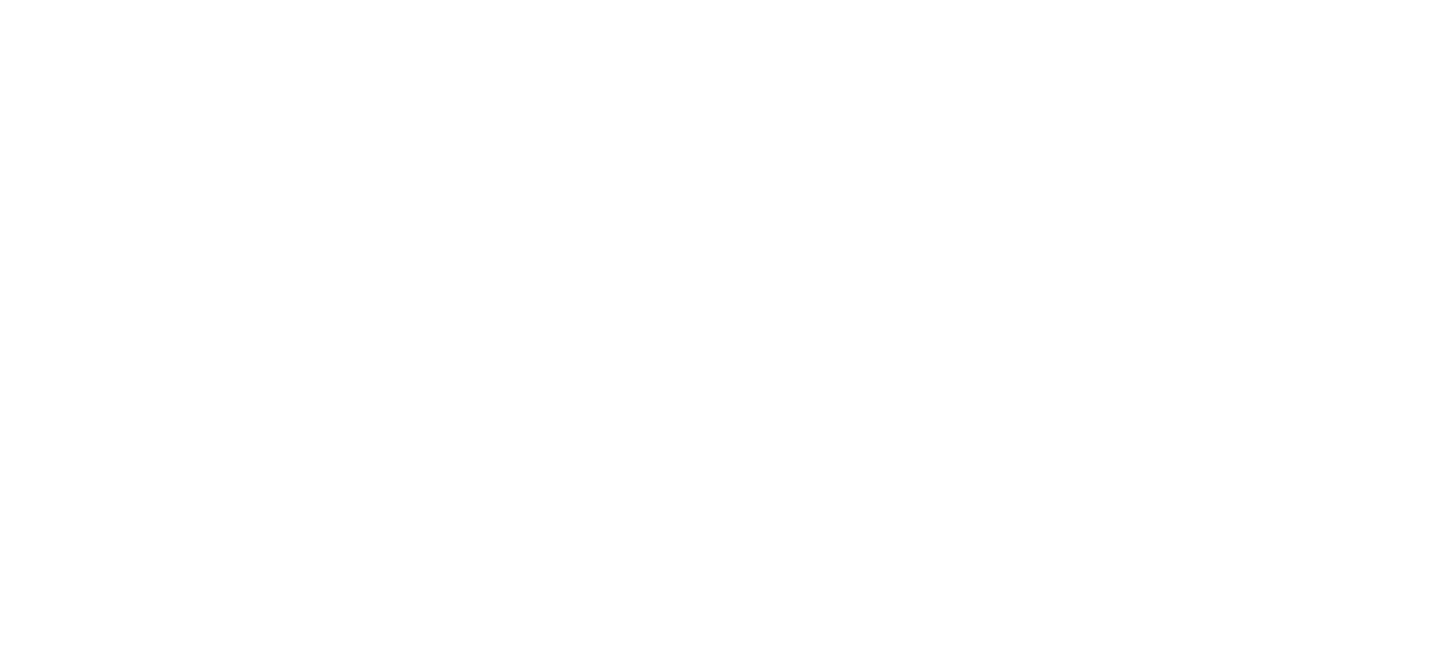
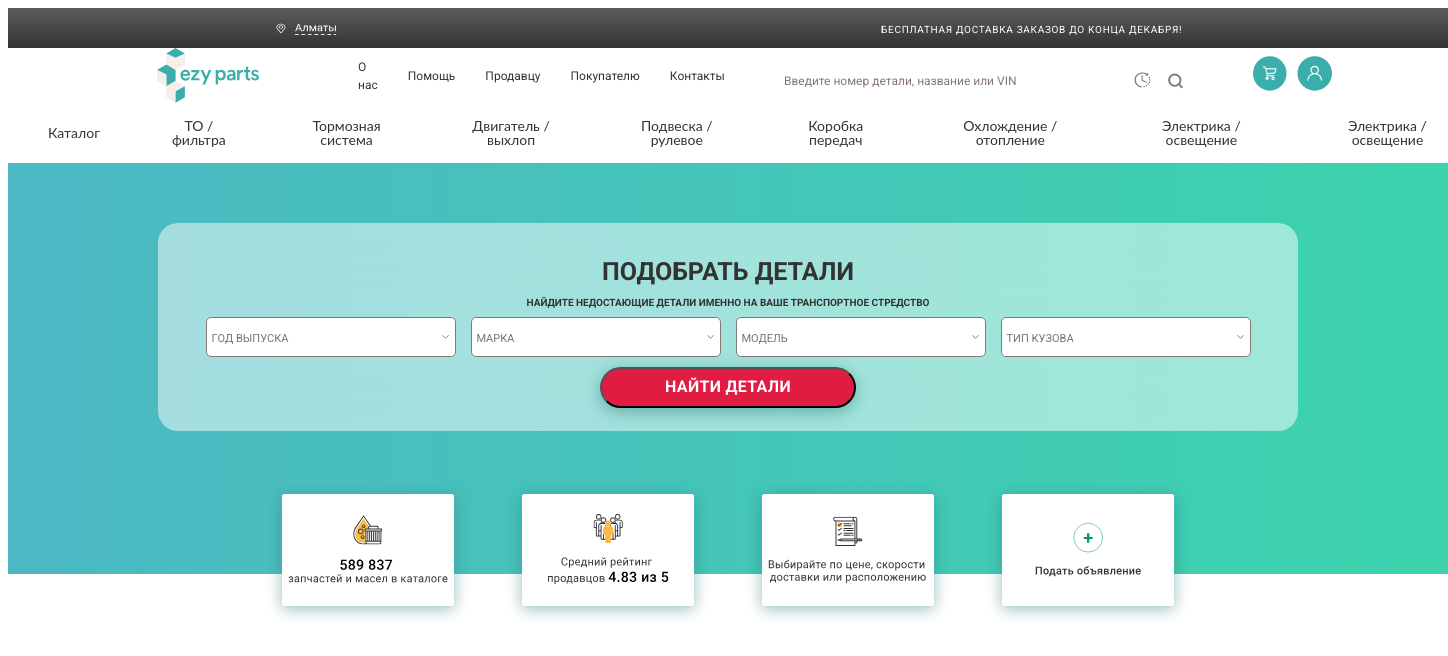
Before and after one commit to IlyosShaydullayev/Alini-tugilgan-kuni, a plain HTML site: page index.html in a window 1280 px wide. Shown: the whole page, 1448 px wide, since content can reach past the window. Drawn offline with Linux system fonts and the light colour scheme.

Commit message:
Header section finished

```diff
--- a/index.html
+++ b/index.html
@@ -6,11 +6,78 @@
     <meta name="viewport" content="width=device-width, initial-scale=1.0">
     <title>Document</title>
     <link rel="stylesheet" href="./style.css">
+    <link rel="stylesheet" href="stylek.css">
     <style>
         @import url('https://fonts.googleapis.com/css2?family=Roboto:wght@300;400;500;700;900&display=swap');
     </style>
 </head>
 <body>
+    <header class="header">
+        <div class="nav-top">
+        <img src="./imgs/city.svg" alt="">
+        <p>Бесплатная доставка заказов до конца декабря!</p>
+        </div>
+        <div class="nav-middle">
+            <img src="./imgs/Слой 2.svg" alt="" class="logo">
+            <ul class="middle-menu">
+                <li>О нас</li>
+                <li>Помощь</li>
+                <li>Продавцу</li>
+                <li>Покупателю</li>
+                <li>Контакты</li>
+            </ul>
+            <div class="vin">
+                <h1>Введите номер детали, название или VIN <div class="nav-icons">
+                    <img src="./imgs/clock.svg" alt="">
+                    <img src="./imgs/search.svg" alt="">
+                </div></h1>
 
+            </div>
+            <div class="components">
+                <div><img src="./imgs/Component 1.svg" alt="" class="component"></div>
+                <div><img src="./imgs/Component 2.svg" alt="" class="component"></div>
+            </div>
+        </div>
+        <div class="nav-bottom">
+            <ul>
+                <li>Каталог</li>
+                <li>ТО
+                    / фильтра</li>
+                <li>Тормозная
+                    система</li>
+                <li>Двигатель
+                    / выхлоп</li>
+                <li>Подвеска
+                    / рулевое</li>
+                <li>Коробка
+                    передач</li>
+                <li>Охлождение
+                    / отопление</li>
+                <li>Электрика
+                    / освещение</li>
+                <li>Электрика
+                    / освещение</li>
+            </ul>
+        </div>
+        <div class="header-section">
+            <div class="details">
+                <h1>подобрать детали</h1>
+                <p>найдите недостающие детали именно на ваше транспортное стредство</p>
+                <div class="inputs">
+                    <div class="inp1"><p>Год выпуска</p><img src="./imgs/Frame 32.svg" alt=""></div>
+                    <div class="inp2"><p>Марка</p><img src="./imgs/Frame 32.svg" alt=""></div>
+                    <div class="inp3"><p>Модель</p><img src="./imgs/Frame 32.svg" alt=""></div>
+                    <div class="inp4"><p>Тип кузова</p><img src="./imgs/Frame 32.svg" alt=""></div>
+                </div>
+                <button type="submit"><p>НАЙТИ ДЕТАЛИ</p></button>
+            </div>
+            <div class="frames">
+                <img src="./imgs/Rectangle 85.svg" alt="" class="frame1">
+                <img src="./imgs/Rectangle 86.svg" alt="" class="frame1">
+                <img src="./imgs/Rectangle 87.svg" alt="" class="frame1">
+                <img src="./imgs/Rectangle 88.svg" alt="" class="frame1">
+            </div>
+        </div>
+    </header>
 </body>
 </html>
--- /dev/null
+++ b/stylek.css
@@ -0,0 +1,262 @@
+.header
+{
+width: 1440px;
+height: 411px;
+flex-shrink: 0;
+box-sizing: border-box;
+}
+.nav-top
+{
+    display: flex;
+    width: 1440px;
+    height: 40px;
+    justify-content: space-around;
+    align-items: center;
+    gap: 10px;
+    background: linear-gradient(180deg, rgba(211, 211, 211, 0.20) 0%, rgba(0, 0, 0, 0.20) 100%), #3F3F3F;
+    flex-shrink: 0;
+}
+.nav-top img
+{
+    width: 66.001px;
+    height: 14.825px;
+    flex-shrink: 0;
+
+}
+.nav-top p
+{
+    color: var(--white, #FFF);
+    font-family: Roboto;
+    font-size: 14px;
+    font-style: normal;
+    font-weight: 400;
+    line-height: 150%; /* 21px */
+    font-variant: all-small-caps;
+    letter-spacing: 0.7px;
+}
+.nav-middle
+{
+    display: flex;
+    justify-content: space-between;
+    align-items: center;
+    gap: 59px;
+    width: 1142px;
+    height: 55px;
+    margin: 0 auto;
+}
+.nav-middle > img :first-child
+{
+    width: 101.999px;
+    height: 54.781px;
+}
+.middle-menu
+{
+    display: flex;
+    justify-content: space-between;
+    align-items: center;
+    gap: 30px;
+}
+.middle-menu li
+{
+    color: var(--dark, #333);
+    font-family: Roboto;
+    font-size: 12px;
+    font-style: normal;
+    font-weight: 400;
+    line-height: 150%; /* 18px */
+    list-style: none;
+}
+.nav-middle .vin
+{
+    width: 400px;
+    height: 24px;
+    display: flex;
+    flex-direction: column;
+    align-items: flex-start;
+    gap: 5px;
+}
+.nav-middle .vin h1
+{
+    color: var(--opacity-2, #867777);
+    display: flex;
+    justify-content: space-between;
+    font-family: Roboto;
+    font-size: 12px;
+    font-style: normal;
+    font-weight: 400;
+    width: 400px;
+    line-height: 150%; /* 18px */
+}
+.nav-middle .vin .nav-icons
+{
+    width: 50px;
+    height: 18px;
+    display: inline-flex;
+    justify-content: space-between;
+}
+.nav-middle .vin .nav-icons :first-child
+{
+    width: 17px;
+    height: 16.877px;
+    flex-shrink: 0;
+}
+.components
+{
+display: flex;
+justify-content: space-between;
+width: 100px;
+}
+.component
+{
+    width: 34.526px;
+    height: 34.526px;
+    flex-shrink: 0;
+    margin-left: 10px;
+}
+.nav-bottom ul
+{
+    display: flex;
+    justify-content: space-between;
+    align-items: center;
+    gap: 65px;
+}
+.nav-bottom ul li
+{
+    color: #333;
+    text-align: center;
+    font-family: Lato;
+    font-size: 14px;
+    font-style: normal;
+    list-style: none;
+    font-weight: 400;
+    line-height: 100%; /* 14px */
+}
+.header-section
+{
+    width: 1440px;
+    height: 411px;
+    flex-shrink: 0;
+    display: inline-block;
+    align-items: center;
+    background: linear-gradient(90deg, #4CB8C4 0%, #3CD3AD 100%);
+}
+.details
+{
+    display:flex;
+    width: 1140px;
+    height: 208px;
+    flex-direction: column;
+    justify-content: center;
+    align-items: center;
+    gap: 10px;
+    flex-shrink: 0;
+    border-radius: 20px;
+    background: rgba(255, 255, 255, 0.50);
+    backdrop-filter: blur(55px);
+    margin-top: 60px;
+    margin-left: 150px;
+}
+.details > h1
+{
+    color: var(--dark, #333);
+    text-align: center;
+    font-family: Roboto;
+    font-size: 36px;
+    font-style: normal;
+    height: 36px;
+    margin: 0;
+    font-weight: 700;
+    line-height: normal;
+    font-variant: all-small-caps;
+}
+.details > p
+{
+    color: var(--dark, #333);
+    text-align: center;
+    font-family: Roboto;
+    font-size: 14px;
+    font-style: normal;
+    height: 14px;
+    margin: 0;
+    font-weight: 700;
+    line-height: normal;
+    font-variant: all-small-caps;
+}
+.details .inputs
+{
+display: flex;
+justify-content: space-between;
+width: 1045px;
+}
+.details .inputs div
+{
+    width: 250px;
+    height: 40px;
+    display: flex;
+    justify-content: space-between;
+    flex-shrink: 0;
+    box-sizing:border-box;
+    border-radius: 5px;
+    padding:0 5px;
+    align-items: center;
+    border: 1px solid var(--opacity-2, #867777);
+    background: var(--white, #FFF);
+}
+.details .inputs div img
+{
+    width: 9px;
+    height: 6px;
+    flex-shrink: 0;
+}
+.details .inputs div > p
+{
+    color: var(--757575, #757575);
+    font-family: Roboto;
+    font-size: 16px;
+    font-style: normal;
+    font-weight: 400;
+    line-height: normal;
+    font-variant: all-small-caps;
+}
+.details > button
+{
+    display: flex;
+    width: 256px;
+    height: 41px;
+    padding: 17px 32px 18px 32px;
+    justify-content: center;
+    align-items: center;
+    gap: 10px;
+    border-radius: 100px;
+    background: var(--accent, #E11C43);
+    box-shadow: 0px 4px 15px 0px rgba(45, 121, 121, 0.50);
+}
+.details > button p
+{
+    color: var(--white, #FFF);
+    font-family: Roboto;
+    font-size: 16px;
+    font-style: normal;
+    font-weight: 700;
+    line-height: normal;
+    letter-spacing: 0.32px;
+    margin-top: 15px;
+}
+.header-section .frames
+{
+    display: inline-flex;
+    justify-content: center;
+    align-items: center;
+    gap: 20px;
+    margin-top: 50px;
+    margin-left: 250px  ;
+}
+.header-section .frames img
+{
+    display: flex;
+    width: 220px;
+
+    height: 144px;
+    justify-content: center;
+    align-items: center;
+}
```
Also changed, not shown: imgs/Component 1.svg (added), imgs/Component 2.svg (added), imgs/Frame 32.svg (added), imgs/Rectangle 85.svg (added), imgs/Rectangle 86.svg (added), imgs/Rectangle 87.svg (added), imgs/Rectangle 88.svg (added), imgs/city.svg (added), imgs/clock.svg (added), imgs/search.svg (added), imgs/Слой 2.svg (added).
